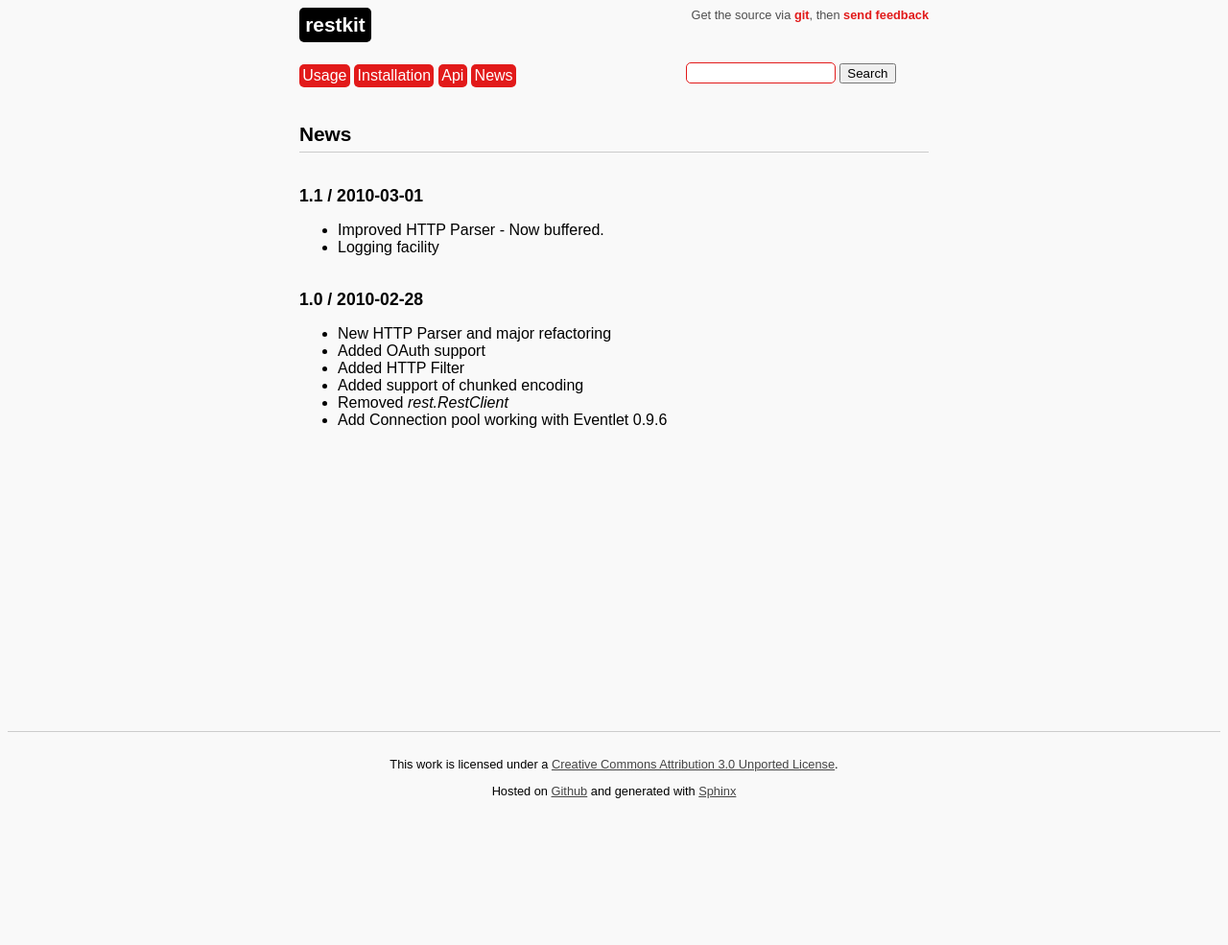
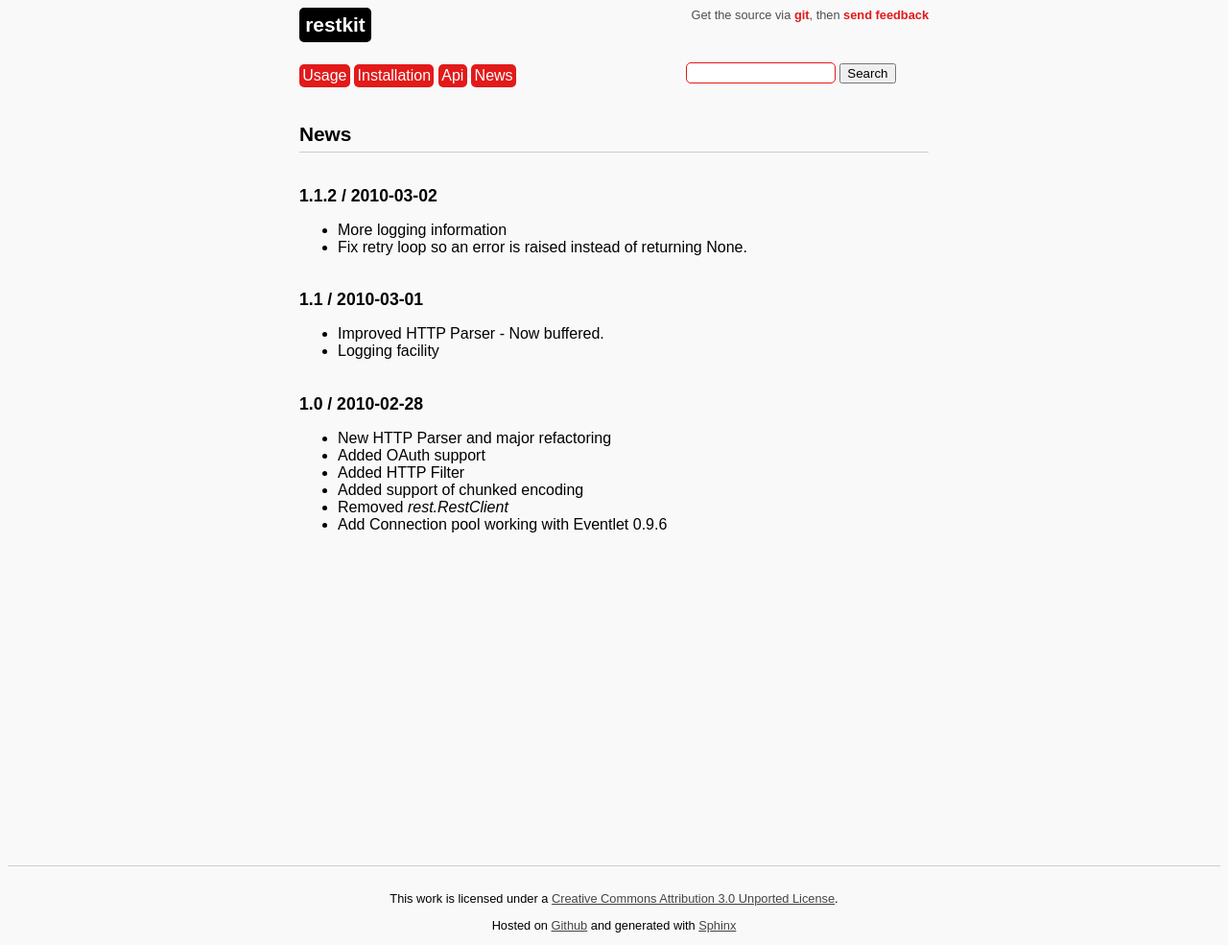
Before and after one commit to benoitc/restkit, a Sphinx documentation site: the page built from doc/news.rst, in a window 1280 px wide. Shown: the whole page at 96% size. Built offline with Sphinx 7.4.7, drawn with Linux system fonts in a browser that asks for light colours; comment, search, counter and statistics services are not loaded; before the commit the page ends 900 px from its top, so only the background shows below that.

Commit message:
update news

```diff
--- a/doc/news.rst
+++ b/doc/news.rst
@@ -2,6 +2,11 @@
 
 News
 ====
+1.1.2 / 2010-03-02
+------------------
+
+- More logging information
+- Fix retry loop so an error is raised instead of returning None.
 
 1.1 / 2010-03-01
 ----------------
```
